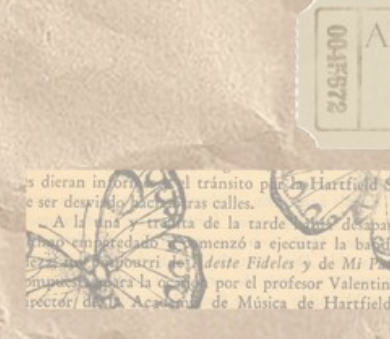
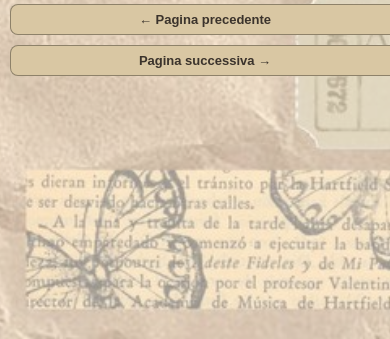
Before and after one commit to aurorasoda13/junk-journal, a Flask app: page /diario/1 in a window 390 px wide. Shown: the part 505-844 px from the top of the page. Run offline with Flask 3, Linux system fonts and the light colour scheme; a database or web service that is not in the repository returns one stand-in record (values such as "Sample title"); some libraries are stand-ins or nearby versions.

Commit message:
Refactor and expand CSS styles for the application

```diff
--- a/static/style.css
+++ b/static/style.css
@@ -203,3 +203,147 @@ h1 {
     border-radius: 50%;
     padding: 4px 14px;
 }
+
+.overlay {
+    position: fixed;
+    top: 0;
+    left: 0;
+    width: 100%;
+    height: 100%;
+    background: rgba(0,0,0,0.55);
+    display: flex;
+    justify-content: center;
+    align-items: center;
+    z-index: 999;
+}
+
+.overlay-box {
+    background: #fff;
+    padding: 25px;
+    border-radius: 8px;
+    width: 320px;
+    text-align: center;
+    box-shadow: 0 4px 20px rgba(0,0,0,0.25);
+}
+
+.overlay-buttons {
+    margin-top: 20px;
+    display: flex;
+    justify-content: space-between;
+}
+
+.cancel-btn {
+    background: #ccc;
+    border: 1px solid #999;
+}
+
+.delete-btn {
+    background: #d9534f;
+    border: 1px solid #b52b27;
+    color: white;
+}
+/* ------------------------------
+   RESPONSIVE — MOBILE
+--------------------------------*/
+@media (max-width: 768px) {
+
+    h1 {
+        font-size: 26px;
+        margin-top: 25px;
+    }
+
+    .page {
+        width: 90%;
+        padding: 18px;
+        margin: 25px auto;
+    }
+
+    .single-page img {
+        width: 90%;
+    }
+
+    .caption-input {
+        width: 100%;
+        font-size: 15px;
+    }
+
+    .caption-text {
+        font-size: 15px;
+    }
+
+    .btn,
+    .delete-btn,
+    .edit-caption-btn,
+    .save-caption-btn {
+        padding: 8px 14px;
+        font-size: 14px;
+    }
+
+    .nav-buttons {
+        display: flex;
+        flex-direction: column;
+        gap: 10px;
+    }
+
+    #prevBtn,
+    #nextBtn {
+        width: 100%;
+    }
+
+    .add-cross {
+        font-size: 70px;
+        padding: 6px 12px;
+    }
+
+    .overlay-box {
+        width: 85%;
+        padding: 20px;
+    }
+
+    .overlay-buttons {
+        flex-direction: column;
+        gap: 10px;
+    }
+
+    .home-btn {
+        top: 10px;
+        left: 10px;
+        padding: 8px 14px;
+        font-size: 14px;
+    }
+}
+
+/* ------------------------------
+   RESPONSIVE — VERY SMALL PHONES
+--------------------------------*/
+@media (max-width: 480px) {
+
+    h1 {
+        font-size: 22px;
+    }
+
+    .page {
+        width: 95%;
+        padding: 15px;
+    }
+
+    .single-page img {
+        width: 100%;
+    }
+
+    .btn,
+    .delete-btn,
+    .edit-caption-btn,
+    .save-caption-btn {
+        font-size: 13px;
+        padding: 7px 12px;
+    }
+
+    .caption-text {
+        font-size: 14px;
+    }
+
+    .add-cross {
+        font-size: 60px;
+    }
+}
```
